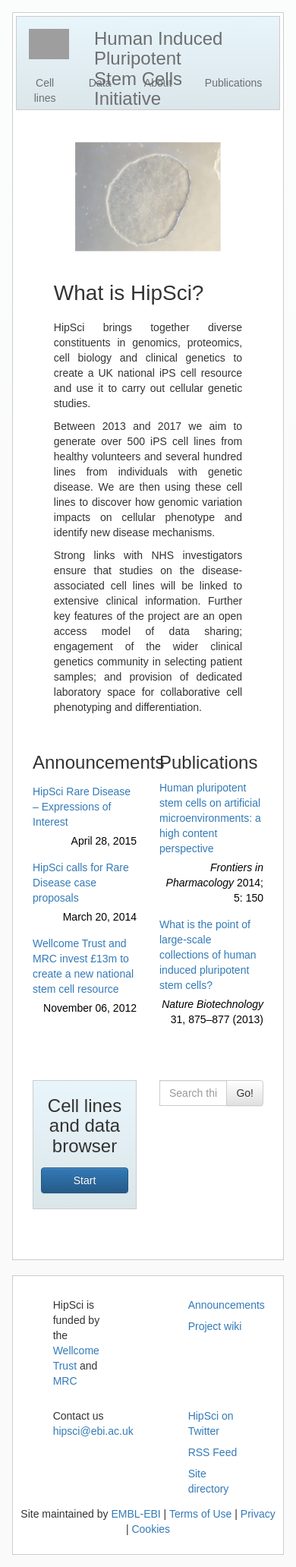
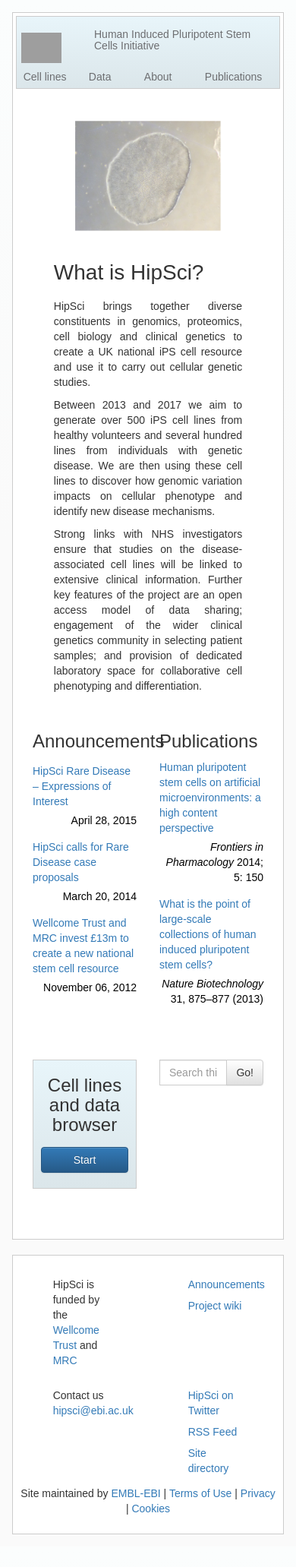
Before and after one commit to EMBL-EBI-GCA/gca_hipsci_website, a Jekyll site: the page built from index.html, in a window 390 px wide. Shown: the whole page at 76% size. Built offline with Jekyll 4.4.1, drawn with Linux system fonts in a browser that asks for light colours; nearby versions of some CDN libraries; after the commit the page ends 2036 px from its top, so only the background shows below that; grey boxes are pictures that could not be loaded.

Commit message:
Header styling a little bit nicer on small devices

```diff
--- a/_includes/components/header.html
+++ b/_includes/components/header.html
@@ -3,7 +3,7 @@
         <div class="col-xs-3 col-sm-3 col-md-3 col-lg-2 logo">
             <a href="{{ "/" | prepend: site.baseurl }}"><img src="{{ "/img/hipsci-logo.png" | prepend: site.baseurl }}" class="img-responsive"></a>
         </div>
-        <div class="col-sm-7 col-xs-7 col-md-8 col-lg-9">
+        <div class="col-sm-7 col-xs-9 col-md-8 col-lg-9">
             <h3>{{ site.data.hipsci.title_full }}</h3>
         </div>
 
--- a/css/main.scss
+++ b/css/main.scss
@@ -45,6 +45,7 @@
                 max-height: 40px;
             }
             min-height: 78px;
+            padding: 5px;
         }
         @media (min-width: 768px) {
             img {
@@ -58,6 +59,9 @@
         color: $heading-font-color;
         font-weight: normal;
         margin: 0px;
+        @media (max-width: 767px) {
+            font-size: 14px;
+        }
     }
 
     ul.nav-pills {
@@ -75,6 +79,8 @@
                     margin-bottom: 0;
                     padding-top: 5px;
                     padding-bottom: 5px;
+                    padding-left: 0px;
+                    padding-right: 0px;
                 }
             }
         }
```
